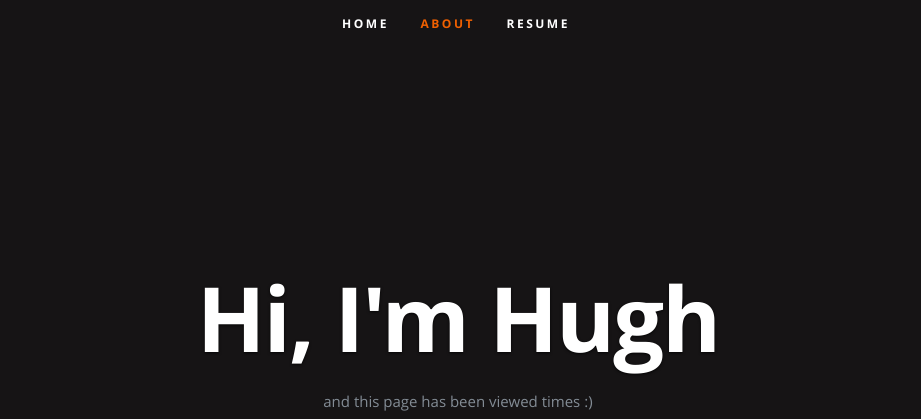
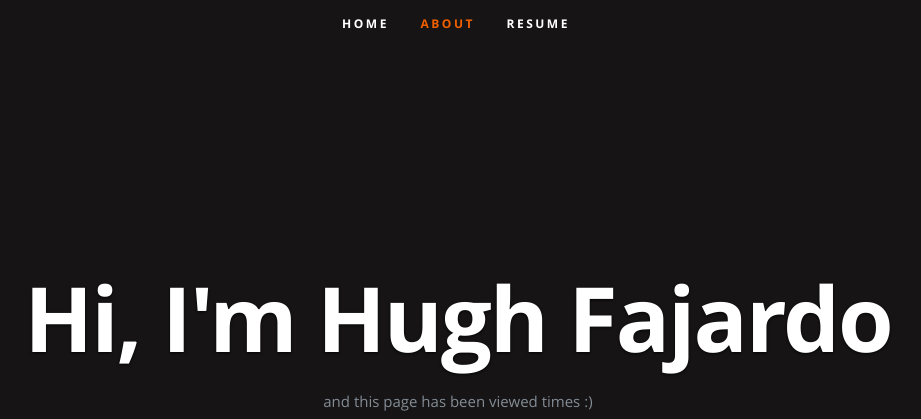
Before and after one commit to a51nx/azure-resume, a plain HTML site: page frontend/index.html in a window 1280 px wide. Shown: the top 419 px of the page, without its empty margins (184-1105 px from the left). Drawn offline with nearby package versions, Linux system fonts and the light colour scheme; no server answers.

Commit message:
changes to html

```diff
--- a/frontend/index.html
+++ b/frontend/index.html
@@ -54,7 +54,7 @@
 
       <div class="row banner">
          <div class="banner-text">
-            <h1 class="responsive-headline">Hi, I'm Hugh</h1>
+            <h1 class="responsive-headline">Hi, I'm Hugh Fajardo</h1>
 
             <p>and this page has been viewed <a id="counter"></a> times :) </p>
             <ul class="social">
```
